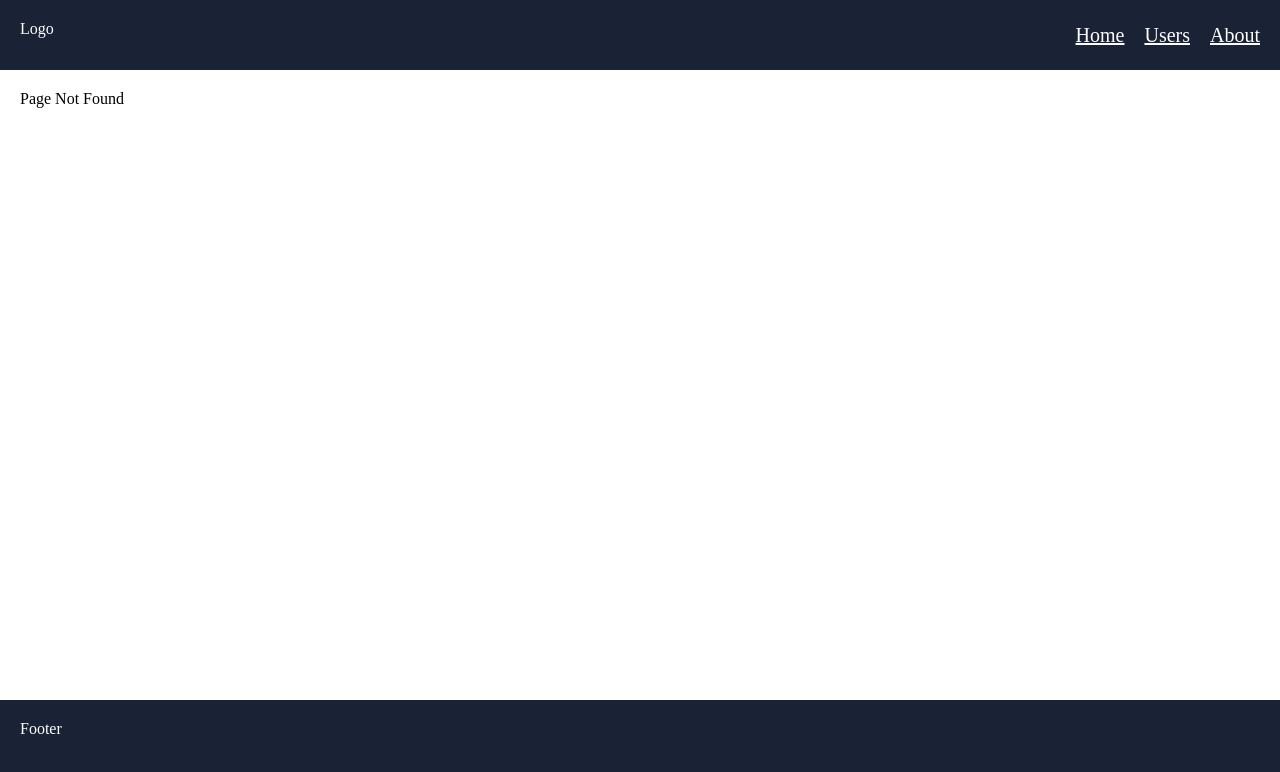
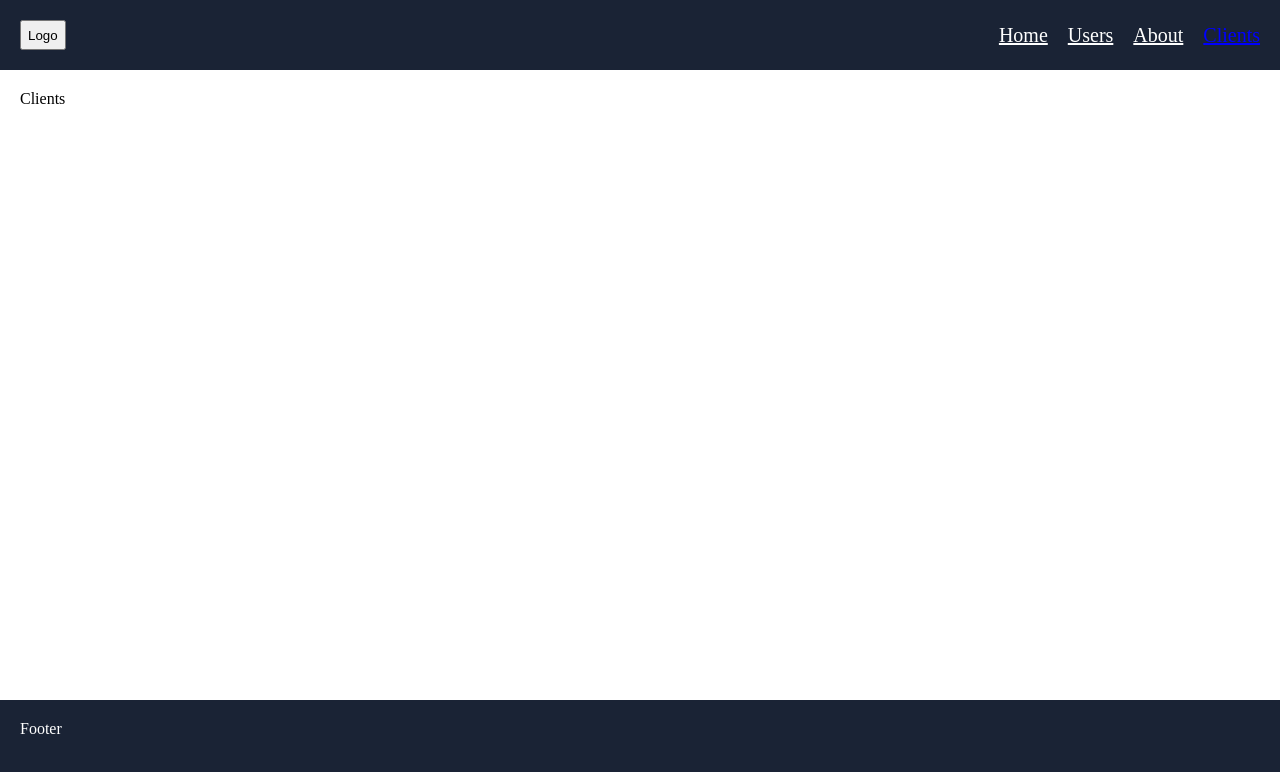
Before and after one commit to VitaliMazurenka/react-typescript, a React (Create React App) app: page /clients in a window 1280 px wide. Before the commit this address had no page. Shown: the top 772 px of the page. Built offline with nearby package versions, Linux system fonts and the light colour scheme.

Commit message:
homework26_not final

```diff
--- a/src/App.tsx
+++ b/src/App.tsx
@@ -5,6 +5,8 @@ import Layout from "components/Layout";
 import Home from "pages/Home";
 import Users from "pages/Users";
 import About from "pages/About";
+import Clients from "pages/Clients";
+import Logo from "components/Logo";
 
 // Lessons
 // import Lesson20 from "./lessons/Lesson20";
@@ -31,9 +33,11 @@ function App() {
       <GlobalStyles />
       <Layout>
     <Routes>
+      <Route path="/logo" element={<Home />} />
       <Route path="/" element={<Home />}/>
       <Route path="/users" element={<Users />} />
       <Route path="/about" element={<About />}/>
+      <Route path="/clients" element={<Clients />}/>
       <Route path = "*" element = "Page Not Found"/>
     </Routes>
         {/* Lessons */}
--- a/src/components/Layout/Layout.tsx
+++ b/src/components/Layout/Layout.tsx
@@ -2,6 +2,8 @@ import {Link} from'react-router-dom'
 import {useLocation} from 'react-router-dom'
 import { LayoutWrapper, Header, Main, Footer, NavContainer, StyledLink} from "./styles";
 import { LayoutProps } from "./types";
+import Button from 'components/Button';
+import { LogoWrapper } from 'components/Logo/styles';
 
 function Layout({ children }: LayoutProps) {
     const location = useLocation();
@@ -9,11 +11,12 @@ function Layout({ children }: LayoutProps) {
   return (
   <LayoutWrapper>
     <Header>
-        Logo
+    <LogoWrapper>Logo</LogoWrapper>
         <NavContainer>
         <StyledLink style={({ isActive }) => ({ color: isActive ? 'blue' : 'white' })} to= "/">Home</StyledLink>
         <StyledLink style={({ isActive }) => ({ color: isActive ? 'blue' : 'white' })} to= "/users">Users</StyledLink>
         <StyledLink style={({ isActive }) => ({ color: isActive ? 'blue' : 'white' })} to= "about">About</StyledLink>
+        <StyledLink style={({ isActive }) => ({ color: isActive ? 'blue' : 'white' })} to= "clients">Clients</StyledLink>
         </NavContainer>
     </Header>
     <Main>{children}</Main>
--- /dev/null
+++ b/src/components/Logo/Logo.tsx
@@ -0,0 +1,17 @@
+import {useNavigate} from 'react-router-dom';
+import { LogoWrapper } from './styles';
+
+function Logo(){
+    const navigate = useNavigate();
+
+    const goToHomepage = () =>{
+        navigate("/");
+    }
+
+    return
+    <LogoWrapper name="Go to Homepage" onClick={goToHomepage}>
+     Logo
+    </LogoWrapper>
+}
+
+export default Logo;
--- /dev/null
+++ b/src/components/Logo/index.ts
@@ -0,0 +1,3 @@
+import Logo from "./Logo";
+
+export default Logo;
--- /dev/null
+++ b/src/components/Logo/styles.ts
@@ -0,0 +1,5 @@
+import styled from "styled-components";
+
+export const LogoWrapper=styled.button`
+    cursor: pointer;
+`;
--- /dev/null
+++ b/src/pages/Clients/Clients.tsx
@@ -0,0 +1,7 @@
+import { ClientsWrapper } from "./styles";
+
+function Clients(){
+    return <ClientsWrapper>Clients</ClientsWrapper>
+}
+
+export default Clients;
--- /dev/null
+++ b/src/pages/Clients/index.ts
@@ -0,0 +1,3 @@
+import Clients from "./Clients";
+
+export default Clients;
--- /dev/null
+++ b/src/pages/Clients/styles.ts
@@ -0,0 +1,8 @@
+import styled from "styled-components";
+
+export const ClientsWrapper=styled.div`
+display: flex;
+flex-direction: column;
+flex: 1;
+width: 100%;
+`;
```
